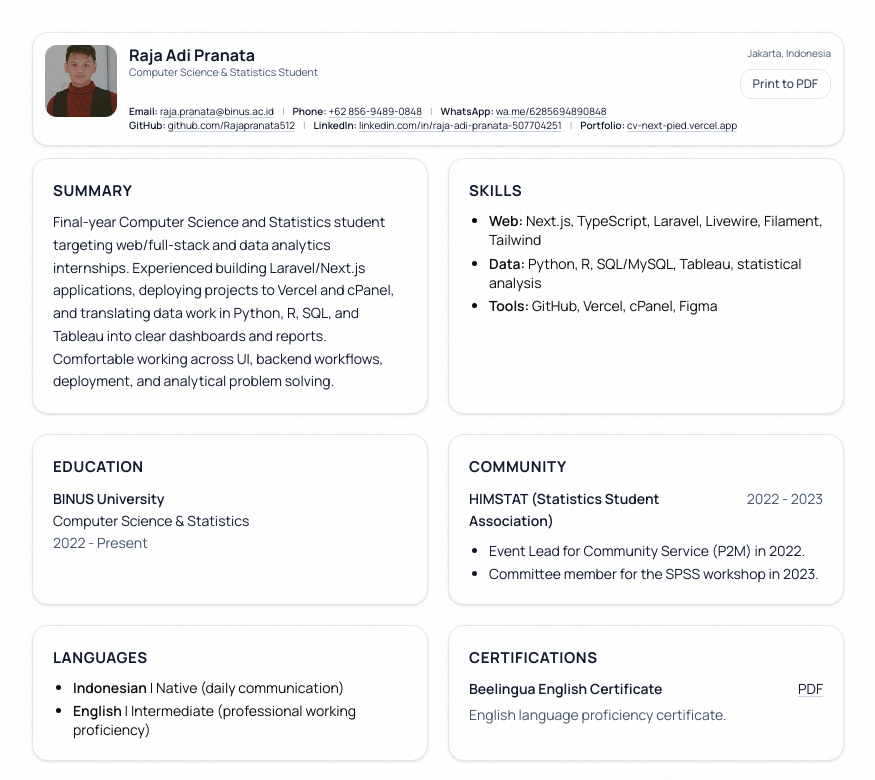
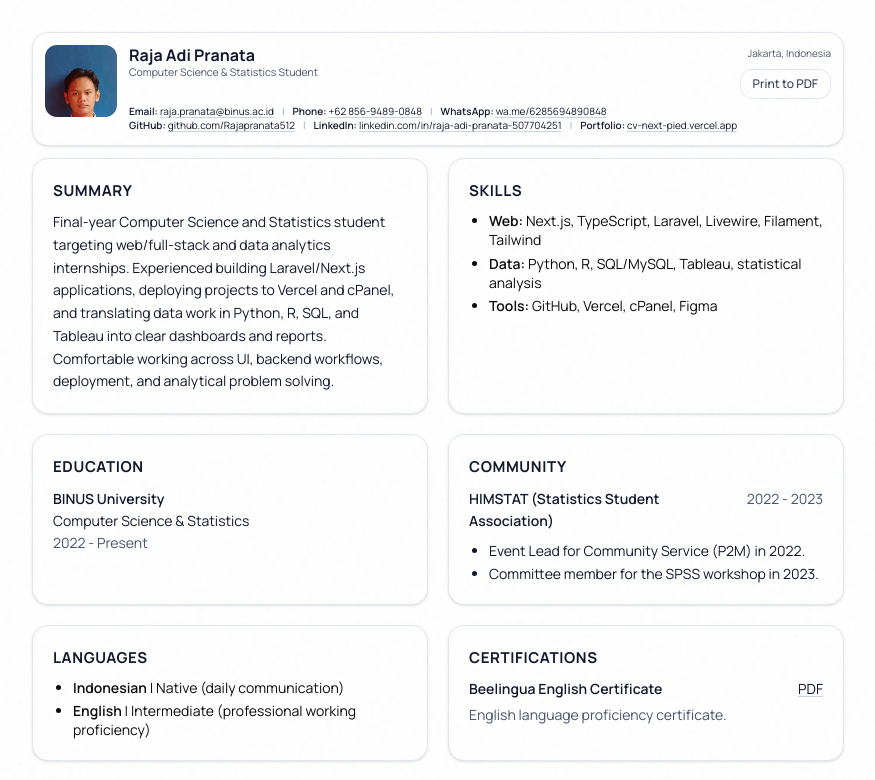
Before and after one commit to Rajapranata512/cv-next, a Next.js app: page /cv in a window 1280 px wide. Shown: the top 780 px of the page, without its empty margins (202-1077 px from the left). Built offline with nearby package versions, Linux system fonts and the light colour scheme.

Commit message:
Update CV profile photo

```diff
--- a/src/app/cv/page.tsx
+++ b/src/app/cv/page.tsx
@@ -76,7 +76,7 @@ export default function CVPage() {
       <section className={cls(CARD, "mb-3 p-3 print:mb-3 print:border-b print:border-slate-300 print:p-0 print:pb-2.5")}>
         <div className="flex items-start gap-3 print:gap-3">
           <Image
-            src="/avatar.jpg"
+            src="/cv-avatar.jpg"
             width={80}
             height={80}
             alt="Profile photo"
```
Also changed, not shown: public/cv-avatar.jpg (added).
